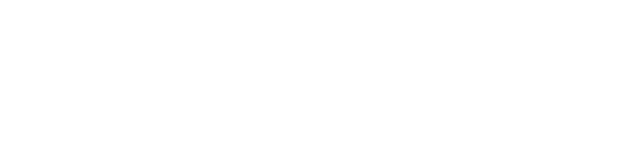
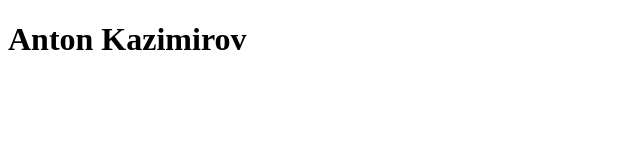
Before and after one commit to Uttake/rsschool-cvstage0, a plain HTML site: page index.html in a window 1280 px wide. Shown: the whole page, without its empty margins (0-640 px from the left). Drawn offline with Linux system fonts and the light colour scheme.

Commit message:
feat: Added header

```diff
--- a/index.html
+++ b/index.html
@@ -7,6 +7,11 @@
     <title>Document</title>
 </head>
 <body>
-
+    <header class="header">
+        <div class="header__wrapper">
+            <h1 class="header__title">Anton Kazimirov</h1>
+        </div>
+        </div>
+    </header>
 </body>
 </html>
```
